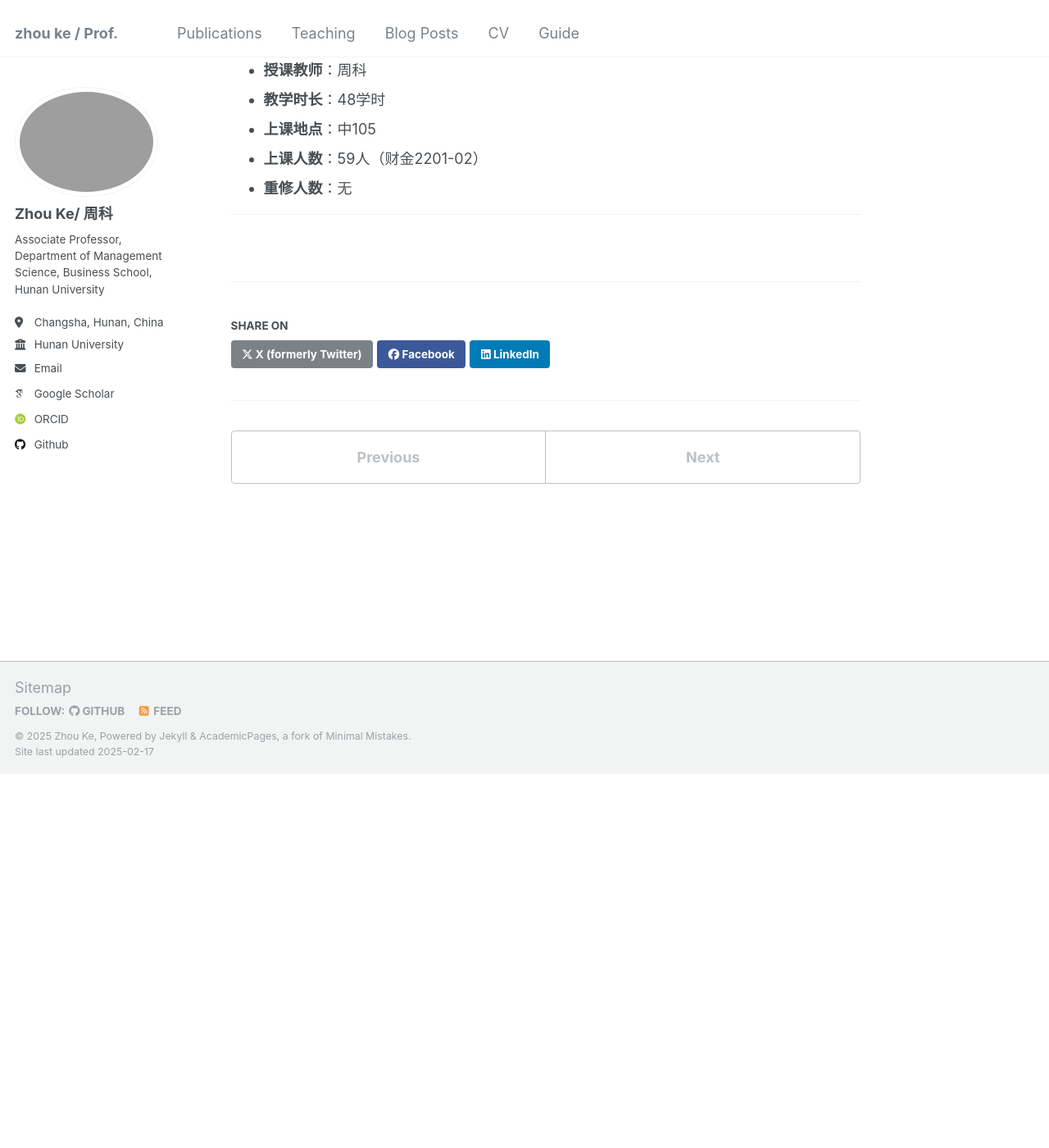
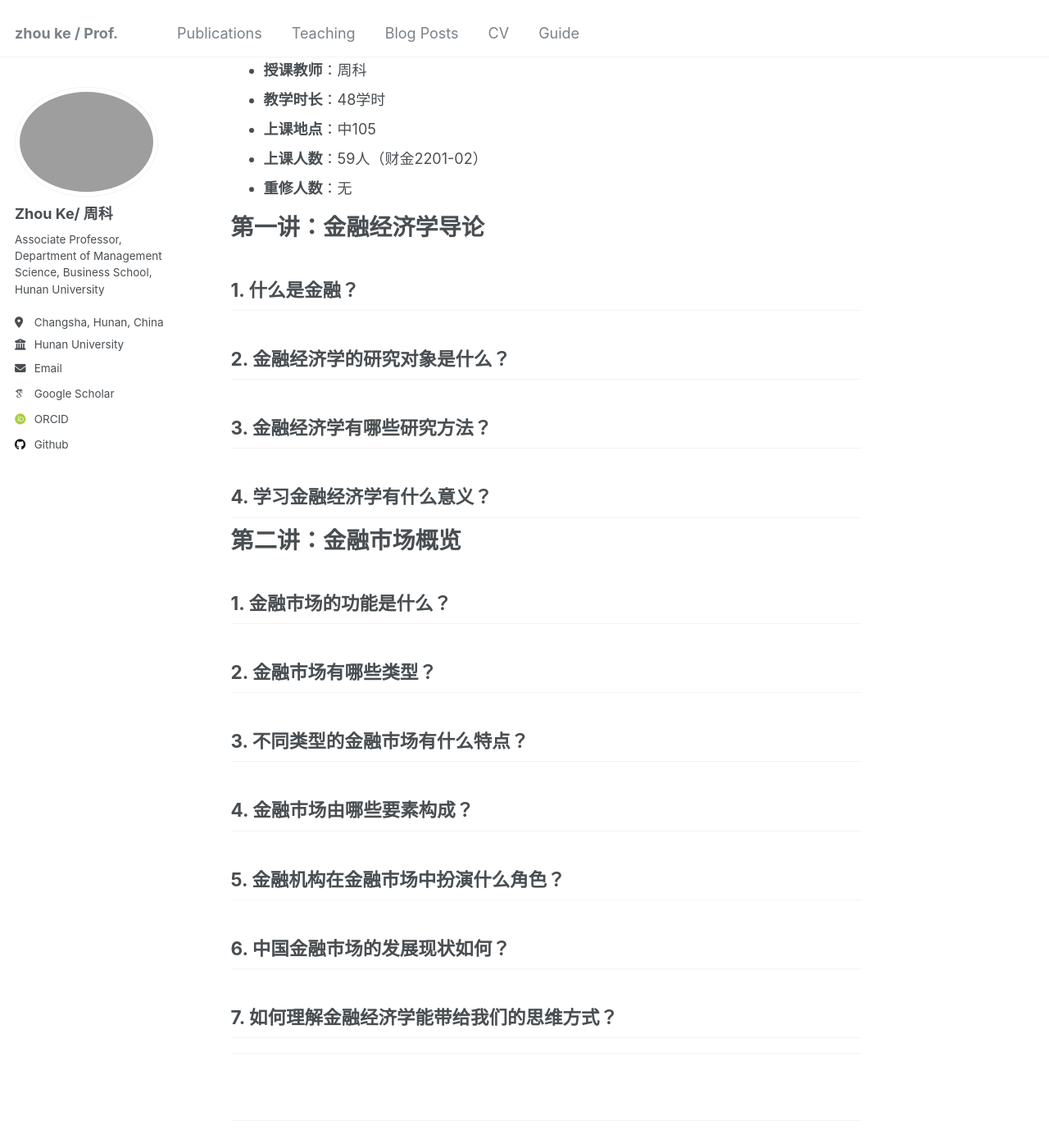
Before and after one commit to hustzhke/hustzhke.github.io, a Jekyll site: the page built from _teaching/2025FE-spring-teaching-2.md, in a window 1280 px wide and 1400 px high, scrolled down 749 px. Shown: the whole window at 82% size. Built offline with Jekyll 4.4.1, drawn with Linux system fonts in a browser that asks for light colours; some web fonts are replaced; before the commit the page ends 1693 px from its top, so only the background shows below that.

Commit message:
Update 2025FE-spring-teaching-2.md

```diff
--- a/_teaching/2025FE-spring-teaching-2.md
+++ b/_teaching/2025FE-spring-teaching-2.md
@@ -37,4 +37,35 @@ class_code: "财金2201-02"
 - **上课人数**：59人（财金2201-02）
 - **重修人数**：无
 
+
+
+# 第一讲：金融经济学导论
+
+## 1. 什么是金融？
+
+## 2. 金融经济学的研究对象是什么？
+
+## 3. 金融经济学有哪些研究方法？
+
+## 4. 学习金融经济学有什么意义？
+
+# 第二讲：金融市场概览
+
+## 1. 金融市场的功能是什么？
+
+## 2. 金融市场有哪些类型？
+
+## 3. 不同类型的金融市场有什么特点？
+
+## 4. 金融市场由哪些要素构成？
+
+## 5. 金融机构在金融市场中扮演什么角色？
+
+## 6. 中国金融市场的发展现状如何？
+
+## 7. 如何理解金融经济学能带给我们的思维方式？
+
+
+
+
 ---
```
